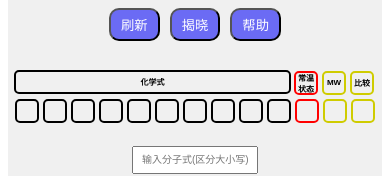
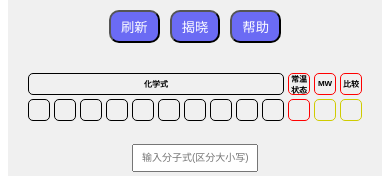
Before and after one commit to biantailab/chem-game, a Vue app: page / in a window 390 px wide. Shown: the part 227-403 px from the top of the page. Built offline with nearby package versions, Linux system fonts and the light colour scheme; the HTML template or start-up script is replaced by a standard one.

Commit message:
修改移动端css

```diff
--- a/src/components/Game.vue
+++ b/src/components/Game.vue
@@ -10,9 +10,9 @@
     <div class="grid">
       <div class="row">
         <p class="titles-cell">化学式</p>
-        <p class="state-cell">常温状态</p>
-        <b class="weight-cell">MW</b>
-        <b class="weight-cell">比较</b>
+        <p class="title-cell">常温状态</p>
+        <b class="title-cell">MW</b>
+        <b class="title-cell">比较</b>
       </div>
       <div v-for="(row, rowIndex) in guesses" :key="rowIndex" class="row">
         <div v-for="(cell, colIndex) in row.elements" :key="colIndex" :class="['cell', cell.color]">
@@ -250,6 +250,17 @@ export default {
   border-radius: 10px;
   font-weight: bold;
 }
+.title-cell {
+  width: 40px;
+  height: 40px;
+  border: 2px solid #ff0000;
+  display: flex;
+  align-items: center;
+  justify-content: center;
+  margin: 2px;
+  border-radius: 10px;
+  font-weight: bold;
+}
 .cell {
   width: 40px;
   height: 40px;
@@ -347,20 +358,31 @@ button:disabled {
 @media screen and (max-width: 650px) {
   .titles-cell {
     font-size: 8px;
-    width: 75%;
+    width: 75.2%;
     height: 20px;
-    border: 2px solid #000000;
+    border: 1px solid #000000;
     display: flex;
     align-items: center;
     justify-content: center;
-    margin: 1px;
+    margin: 2px;
     border-radius: 5px;
     font-weight: bold;
+  }
+  .title-cell {
+    font-size: 8px;
+    width: 20px;
+    height: 20px;
+    border: 1px solid #ff0000;
+    display: flex;
+    align-items: center;
+    justify-content: center;
+    margin: 2px;
+    border-radius: 5px;
   }
   .cell {
     width: 20px;
     height: 20px;
-    border: 2px solid #000000;
+    border: 1px solid #000000;
     display: flex;
     align-items: center;
     justify-content: center;
@@ -372,7 +394,7 @@ button:disabled {
     font-size: 8px;
     width: 20px;
     height: 20px;
-    border: 2px solid #ff0000;
+    border: 1px solid #ff0000;
     display: flex;
     align-items: center;
     justify-content: center;
@@ -383,7 +405,7 @@ button:disabled {
     font-size: 8px;
     width: 20px;
     height: 20px;
-    border: 2px solid #cfcc00;
+    border: 1px solid #cfcc00;
     display: flex;
     align-items: center;
     justify-content: center;
--- a/vue.config.js
+++ b/vue.config.js
@@ -1,3 +1,9 @@
 module.exports = {
-  publicPath: './'
+  publicPath: './',
+  chainWebpack: (config) => {
+    config.plugin('html').tap((args) => {
+      args[0].title = '猜无机化合物游戏'
+      return args
+    })
+  },
 }
```
Also changed, not shown: 8 other files (tests, documents, lock files or other folders).
